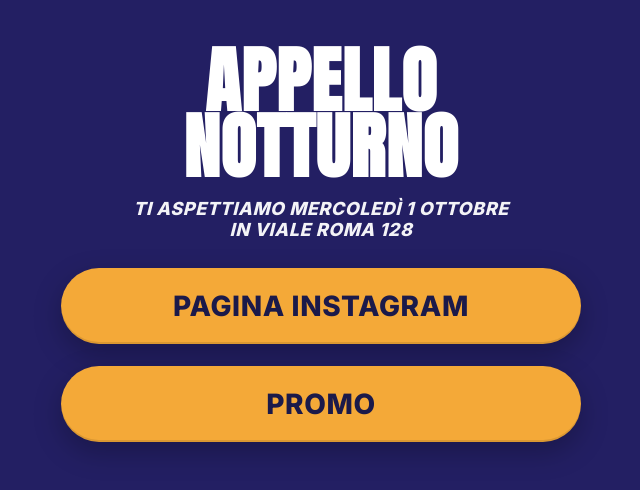
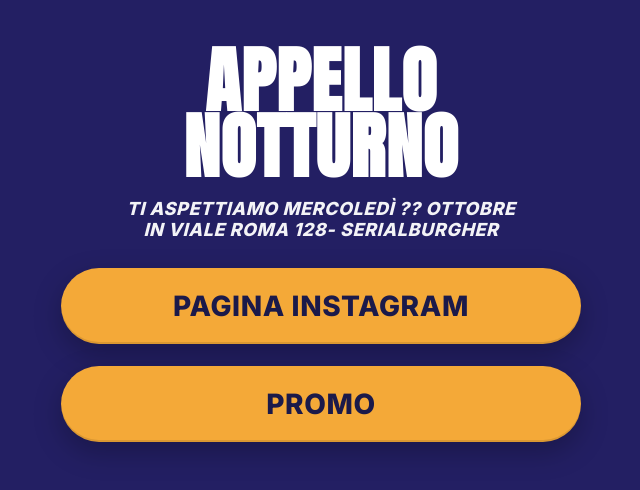
Before and after one commit to appellonotturno-afk/landing, a plain HTML site: page index.html in a window 1280 px wide. Shown: the whole page, without its empty margins (319-959 px from the left). Drawn offline with Linux system fonts and the light colour scheme.

Commit message:
Update index.html

```diff
--- a/index.html
+++ b/index.html
@@ -95,7 +95,7 @@
     <div class="container">
       <h1 class="title">Appello<br>Notturno</h1>
 
-      <p class="subtitle">TI ASPETTIAMO MERCOLEDÌ 1 OTTOBRE<br>IN VIALE ROMA 128</p>
+      <p class="subtitle">TI ASPETTIAMO MERCOLEDÌ ?? OTTOBRE<br>IN VIALE ROMA 128- SERIALBURGHER</p>
 
       <div class="buttons" role="navigation" aria-label="Link principali">
         <a class="btn" href="https://www.instagram.com/appello.notturno/" target="_blank" rel="noopener">PAGINA INSTAGRAM</a>
```
